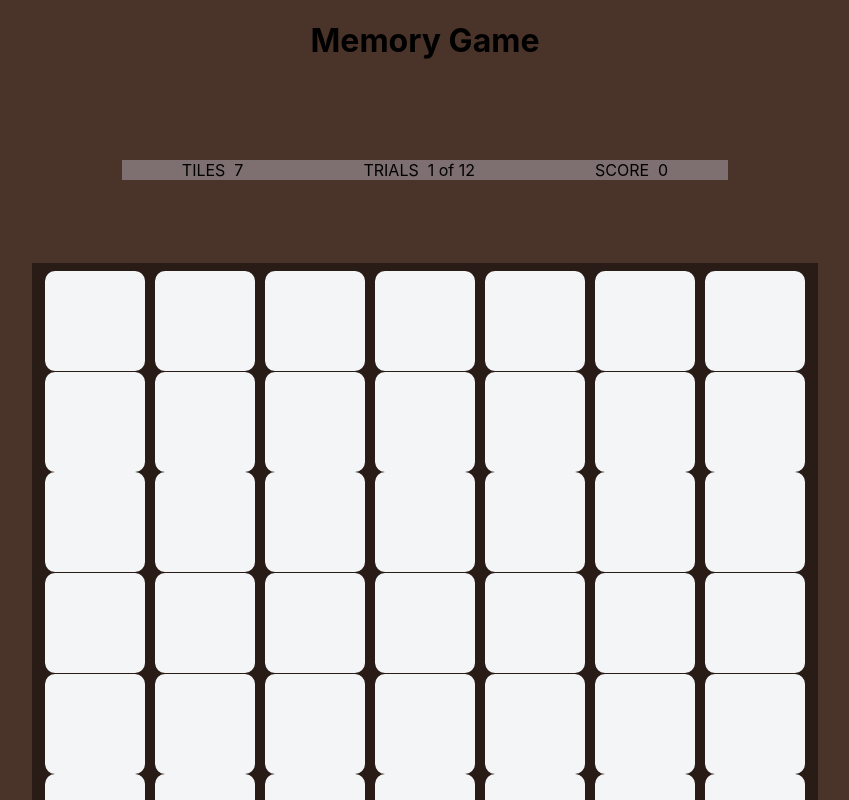
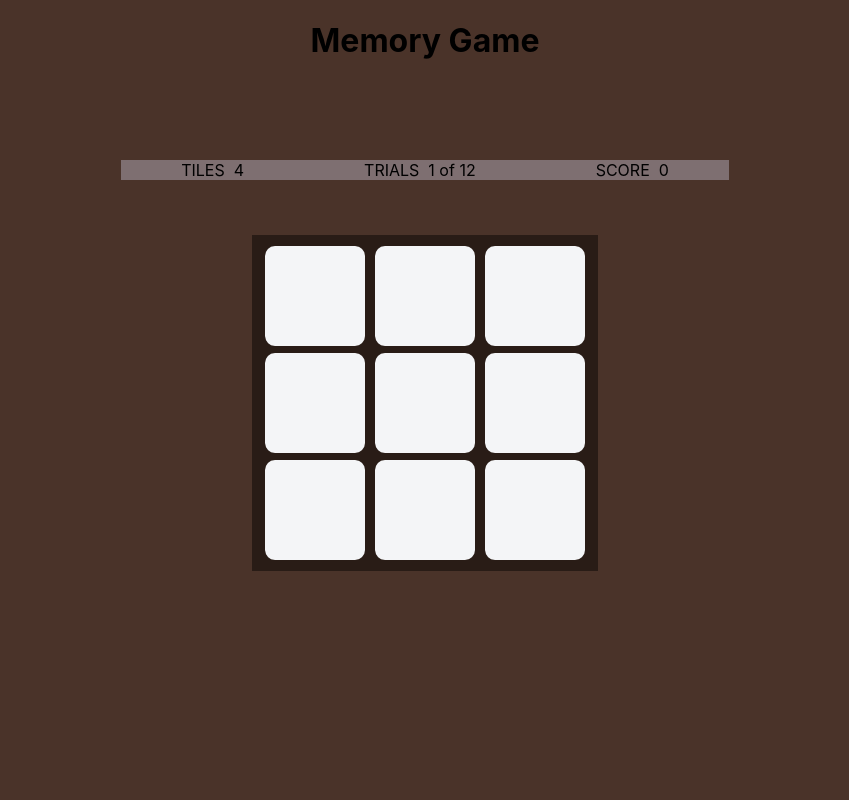
Before and after one commit to dshin21/COMP4711_assignment, a React (Create React App) app: page / in a window 1280 px wide. Shown: the top 800 px of the page, without its empty margins (215-1064 px from the left). Built offline with nearby package versions, Linux system fonts and the light colour scheme.

Commit message:
win/lose row,col,score,tiles done

```diff
--- a/src/App.scss
+++ b/src/App.scss
@@ -139,5 +139,3 @@ body {
     }
   }
 }
-
-// }
--- a/src/Components/Board.js
+++ b/src/Components/Board.js
@@ -8,162 +8,204 @@ class Board extends Component {
     super(props);
     this.state = {
       currentDeckSize: 7,
+      row: 3,
+      col: 3,
+      tiles: 4,
+
       deck: [],
       selectedCards: [],
       playerScore: 0, //TODO:store in DB
       playerName: "", //TODO:store in DB
-      trials: 1 //TODO:store in DB
+      trials: 1
     };
-
-    this.rotate = this.rotate.bind(this);
+    console.log("constructor");
     this.start();
   }
 
-  start() {
-    // this.reset();
-    //zero: wrong ans
-    //one:  correct ans
-    // this.setState({ isRotated: false });//TODO: temp
-    for (
-      let zero = 0, one = 0;
-      zero < this.state.currentDeckSize * this.state.currentDeckSize;
-      zero++
-    ) {
+  componentDidMount = () => {
+    console.log("componentDidMount");
+    console.log(this.state.deck);
+  };
+
+  start = () => {
+    console.log("start");
+
+    let deck = this.state.deck;
+    let row = this.state.row;
+    let col = this.state.col;
+    let tiles = this.state.tiles;
+    // console.log(row, col, tiles);
+
+    for (let regTile = 0, ansTile = 0; regTile < row * col; regTile++) {
       let tempCard = {
-        name: zero,
+        name: regTile,
         isAnswer: false
       };
-      if (one <= this.state.currentDeckSize) {
+
+      if (ansTile < tiles) {
         tempCard.isAnswer = true;
-        this.state.deck[zero] = tempCard;
-        one++;
+        deck[regTile] = tempCard;
+        ansTile++;
       } else {
         tempCard.isAnswer = false;
-        this.state.deck[zero] = tempCard;
+        deck[regTile] = tempCard;
       }
     }
+    this.setState({ deck: this.randomizeCards(this.state.deck) });
+  };
 
-    this.setState({ deck: this.randomizeCards(this.state.deck) });
-  }
-
-  randomizeCards(array) {
+  randomizeCards = array => {
     for (var i = array.length - 1; i > 0; i--) {
       var j = Math.floor(Math.random() * (i + 1));
       var temp = array[i];
       array[i] = array[j];
       array[j] = temp;
     }
-    console.log(array);
     return array;
-  }
+  };
 
   //array holding cards
   // if clicked, check if it is marked with "answer"
   // if true, remain flipped
   // if false, lose point -> reset -> prev level
-  handleClick(name, index) {
-    if (!this.state.selectedCards.some(e => e.name === name)) {
-      if (this.state.selectedCards.length >= this.state.currentDeckSize + 1) {
-        this.check();
-      } else {
-        let deck = this.state.deck;
-        let selectedCards = this.state.selectedCards;
+  handleClick = index => {
+    let selectedCards = this.state.selectedCards;
+    let deck = this.state.deck;
+    let tiles = this.state.tiles;
 
-        deck[index].isClicked = true;
-        selectedCards.push(deck[index]);
+    deck[index].isClicked = true;
 
-        this.setState({
+    if (selectedCards[selectedCards.length - 1] !== deck[index]) {
+      selectedCards.push(deck[index]);
+      // console.log(selectedCards);
+      this.setState(
+        {
           selectedCards,
           deck
-        });
+        },
+        () => {
+          if (selectedCards.length === tiles) this.check();
+        }
+      );
+    }
+  };
 
-        if (
-          this.state.selectedCards.length ===
-          this.state.currentDeckSize + 1
-        ) {
-          this.check();
-        }
+  existDuplicateSelection = () => {
+    let currentSelection = this.state.currentSelection;
+    if (this.state.selectedCards.some(e => e.name == currentSelection))
+      return true;
+    else return false;
+  };
+
+  check = () => {
+    let selectedCards = this.state.selectedCards;
+    let isWrongAns = false;
+    for (let i = 0; i < selectedCards.length; i++) {
+      if (!selectedCards[i].isAnswer) {
+        isWrongAns = true;
+        this.setState(
+          () => {
+            return {
+              row: this.determineNewBoardState("lose")[0],
+              col: this.determineNewBoardState("lose")[1],
+              tiles: this.determineNewBoardState("lose")[2],
+              playerScore: this.determineNewBoardState("lose")[3]
+            };
+          },
+          () => {
+            this.start();
+          }
+        );
       }
     }
-  }
+    console.log("checking");
+    if (!isWrongAns) {
+      this.setState(
+        () => {
+          return {
+            row: this.determineNewBoardState("win")[0],
+            col: this.determineNewBoardState("win")[1],
+            tiles: this.determineNewBoardState("win")[2],
+            playerScore: this.determineNewBoardState("win")[3]
+          };
+        },
+        () => {
+          this.start();
+        }
+      );
+    }
+  };
 
-  check() {
-    let selectedCards = this.state.selectedCards;
+  determineNewBoardState = winOrLose => {
+    let row = this.state.row;
+    let col = this.state.col;
+    let tiles = this.state.tiles;
     let playerScore = this.state.playerScore;
-    let currentDeckSize = this.state.currentDeckSize;
+    let res = [];
 
-    for (let i = 0; i < selectedCards.length; i++) {
-      if (!selectedCards[i].isAnswer) {
-        //TODO: -1 score && restart the game -1 size if not 3
-        this.setState({
-          currentDeckSize:
-            this.state.currentDeckSize <= 3
-              ? 3
-              : this.state.currentDeckSize - 1,
+    if (winOrLose === "win") {
+      if (tiles - col === 2) {
+        row++;
+        col++;
+        tiles = row;
+      } else {
+        tiles++;
+      }
 
-          //TODO:store in DB
-          playerScore: this.playerScore <= 0 ? 0 : this.playerScore - 1,
-
-          //TODO:store in DB
-          playerName: ""
-        });
-
-        this.start();
-        return;
-      }
+      if (playerScore <= 0) playerScore = 0;
+      else playerScore++;
     }
 
-    this.setState(
-      {
-        playerScore: playerScore + 1,
-        currentDeckSize: currentDeckSize + 1
-      },
-      () => {
-        console.log(this.state.playerScore);
-        setTimeout(() => {
-          this.start();
-        }, 3000);
+    if (winOrLose === "lose") {
+      if (tiles - col === 1) {
+        if (row === 3 && col === 3) {
+          console.log("hi");
+          tiles--;
+        }
+      } else {
+        row--;
+        col--;
+        tiles = row + 2;
       }
-    );
-  }
 
-  reset() {
+      if (playerScore <= 0) playerScore = 0;
+      else playerScore--;
+    }
+
+    res.push(row, col, tiles, playerScore);
+    return res;
+  };
+
+  componentDidUpdate = () => {
+    console.log(this.state.row, this.state.col, this.state.tiles);
+    console.log(this.state.deck);
+  };
+
+  reset = () => {
     let deck = this.state.deck;
     let selectedCards = this.state.selectedCards;
     for (let i = 0; i < deck.length; i++) deck[i] = null;
     for (let i = 0; i < selectedCards.length; i++) selectedCards[i] = null;
-  }
+  };
 
-  rotate() {
+  rotate = () => {
     if (!this.state.isRotated) {
       this.setState({
         isRotated: true
       });
     }
-  }
+  };
 
-  // determineContainerSize() {
-  //   let currentDeckSize = this.state.currentDeckSize;
-  //   switch (currentDeckSize) {
-  //     case 3:
-  //       return 3;
-  //     case 4:
-  //     case 5:
-  //     case 6:
-  //     case 7:
-  //   }
-  // }
-
-  render() {
+  render = () => {
     return (
       <div>
         <ScoreBoard
           playerScore={this.state.playerScore}
-          numTiles={this.state.currentDeckSize}
+          numTiles={this.state.tiles}
           trials={this.state.trials}
         />
         <div
-          className={`playground playground-${this.state.currentDeckSize} ${
+          className={`playground playground-${this.state.row} ${
             this.state.isRotated ? "start-rotate" : ""
           }`}
         >
@@ -174,14 +216,14 @@ class Board extends Component {
                 isClicked={currentCard.isClicked}
                 isAnswer={currentCard.isAnswer}
                 rotate={this.rotate}
-                click={() => this.handleClick(currentCard.name, index)}
+                click={() => this.handleClick(index)}
               />
             );
           })}
         </div>
       </div>
     );
-  }
+  };
 }
 
 export default Board;
--- a/src/Components/Card.js
+++ b/src/Components/Card.js
@@ -8,19 +8,19 @@ class Card extends Component {
     };
   }
 
-    clicked(currentCard) {
-        this.props.click(currentCard);
-    }
-
-    componentDidMount() {
+  componentDidMount = () => {
     setTimeout(() => {
-            this.state.isStart = false;
+      this.setState({ isStart: false });
       this.forceUpdate();
       this.props.rotate();
-        }, 3000);
-    }
+    }, 500);
+  };
 
-    render() {
+  handleClick = () => {
+    this.props.click(this.props.currentCard);
+  };
+
+  render = () => {
     if (this.state.isStart) {
       if (this.props.isAnswer) {
         return (
@@ -42,17 +42,15 @@ class Card extends Component {
         <div
           className={
             "card " +
-                        (this.props.isStart || this.props.isClicked
-                            ? "opened"
-                            : "")
+            (this.props.isStart || this.props.isClicked ? "opened" : "")
           }
-                    onClick={() => this.clicked(this.props.currentCard)}
+          onClick={() => this.handleClick()}
         >
           <div className="front" />
           <div className="back" />
         </div>
       );
     }
-    }
+  };
 }
 export default Card;
```
Lines whose indentation alone changed are shown as unchanged.
